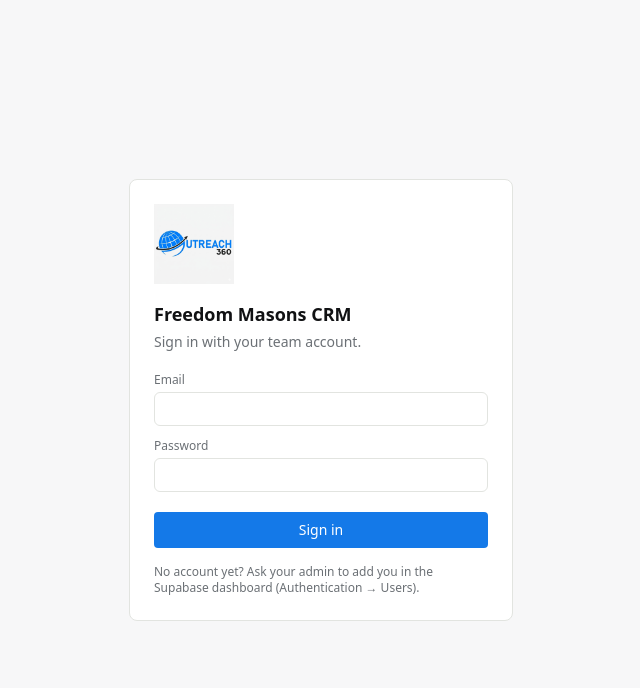
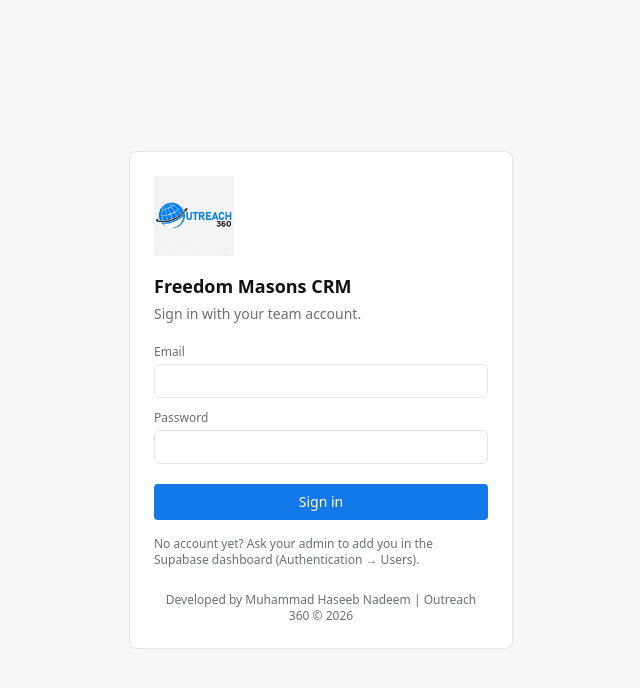
Before and after one commit to palomadaisy016-coder/FreedomMasons-CRM, a Next.js app in the folder fm-crm/: page /login in a window 1280 px wide. Shown: the top 688 px of the page, without its empty margins (319-959 px from the left). Built offline with nearby package versions, Linux system fonts and the light colour scheme; no server answers.

Commit message:
Update page.js

```diff
--- a/fm-crm/app/login/page.js
+++ b/fm-crm/app/login/page.js
@@ -1,9 +1,7 @@
 "use client";
-
 import { useState } from "react";
 import { useRouter } from "next/navigation";
 import { createClient } from "@/lib/supabase/client";
-
 export default function LoginPage() {
   const [email, setEmail] = useState("");
   const [password, setPassword] = useState("");
@@ -11,7 +9,6 @@ export default function LoginPage() {
   const [loading, setLoading] = useState(false);
   const router = useRouter();
   const supabase = createClient();
-
   const handleSubmit = async (e) => {
     e.preventDefault();
     setError("");
@@ -25,7 +22,6 @@ export default function LoginPage() {
     router.push("/");
     router.refresh();
   };
-
   return (
     <div className="min-h-screen flex items-center justify-center bg-paper px-4">
       <form onSubmit={handleSubmit} className="w-full max-w-sm bg-white border border-line rounded-lg p-6">
@@ -59,6 +55,9 @@ export default function LoginPage() {
         <p className="text-xs text-muted mt-4">
           No account yet? Ask your admin to add you in the Supabase dashboard (Authentication → Users).
         </p>
+        <p className="text-xs text-muted text-center mt-6">
+          Developed by Muhammad Haseeb Nadeem | Outreach 360 © 2026
+        </p>
       </form>
     </div>
   );
```
